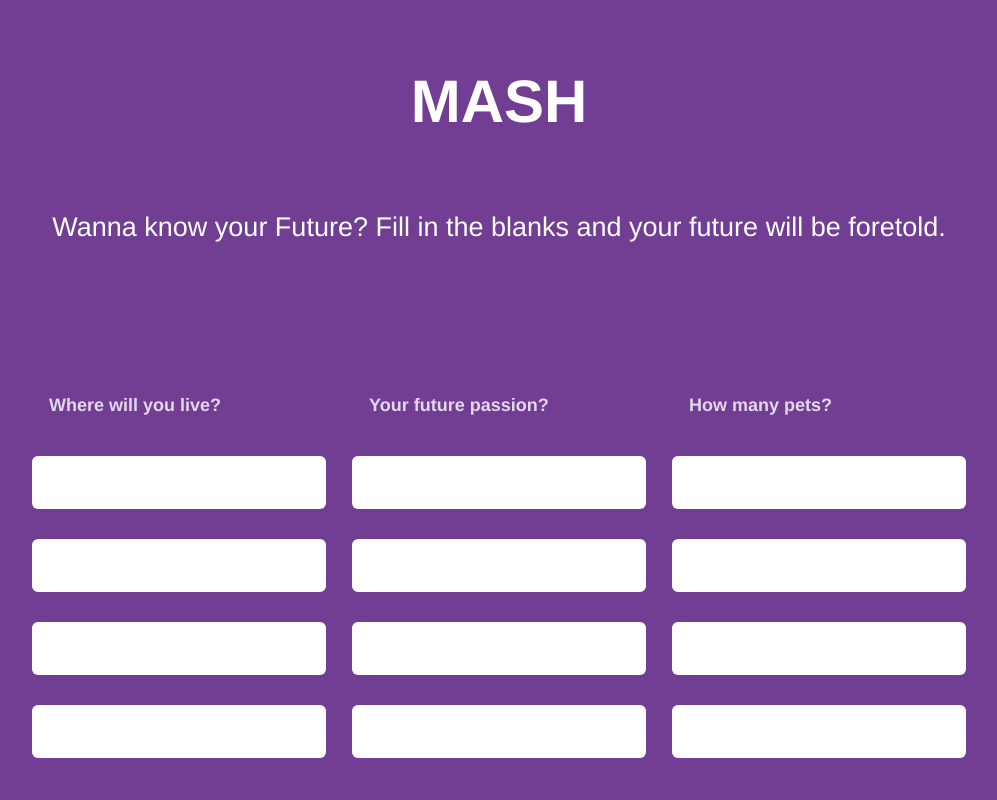
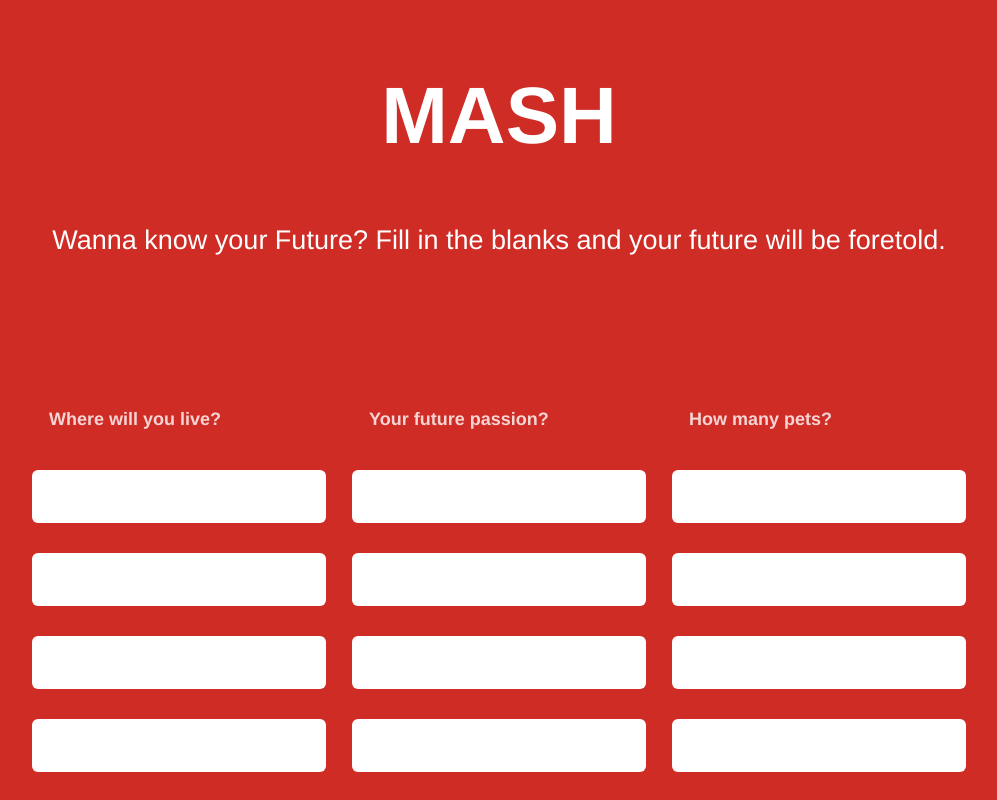
Before and after one commit to Dteran9/MASH-Game, a plain HTML site: page index.html in a window 1280 px wide. Shown: the top 800 px of the page, without its empty margins (141-1138 px from the left). Drawn offline with Linux system fonts and the light colour scheme.

Commit message:
css personalized created

```diff
--- a/style.css
+++ b/style.css
@@ -1,6 +1,6 @@
 /* Body styling */
 body {
-    background: #713e94;
+    background: #cf2c26;
     color: #fff;
     font-family: Helvetica, Arial;
     font-size: 27px;
@@ -14,7 +14,7 @@ body {
 
   /* Heading Styles */
   h1 {
-    font-size: 60px;
+    font-size: 80px;
     color: #fff;
     text-align: center;
   }
@@ -65,7 +65,7 @@ body {
   .choice-bucket input {
     border: 0;
     border-radius: 6px;
-    color: #713e94;
+    color: #dfc7a1;
     font-size: 18px;
     margin: 15px 4%;
     outline: 0;
```
